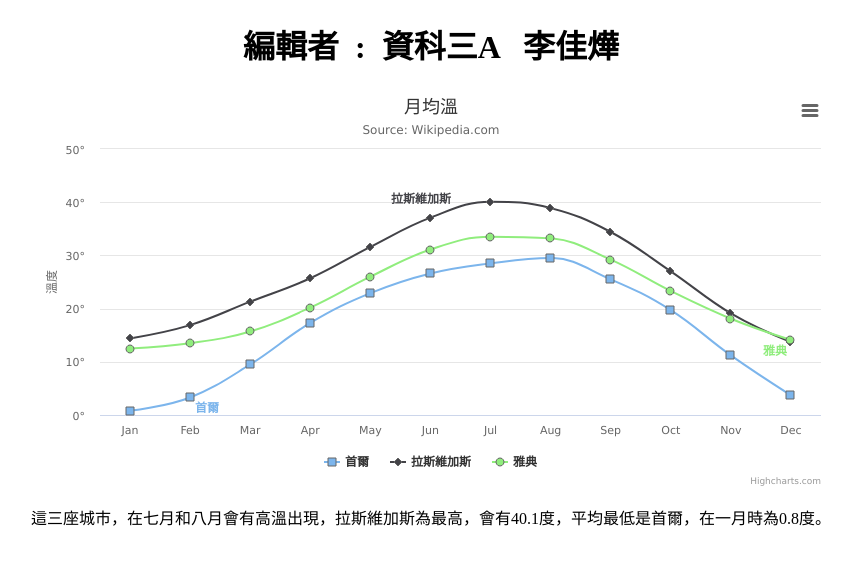
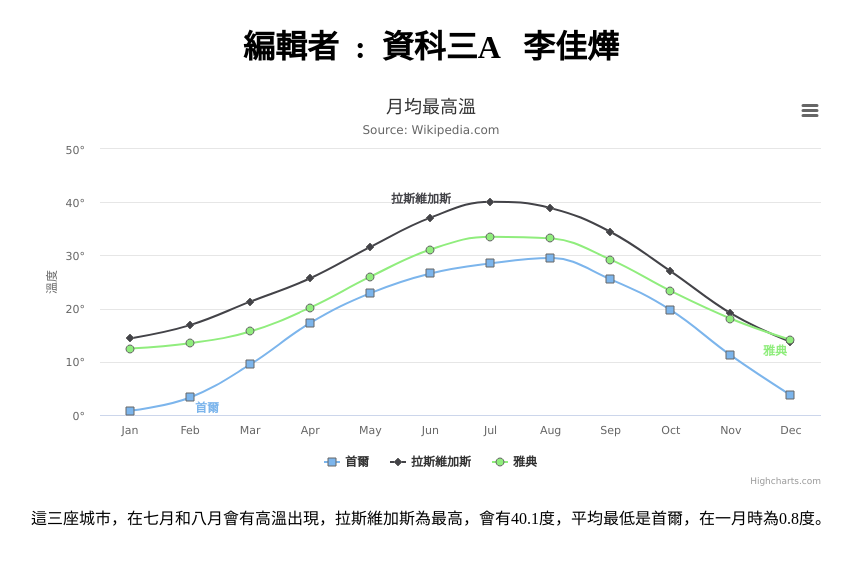
Before and after one commit to joey240317/homew4, a plain HTML site: page index.html in a window 1280 px wide. Shown: the whole page, without its empty margins (209-1061 px from the left). Drawn offline with nearby package versions, Linux system fonts and the light colour scheme.

Commit message:
Add files via upload

```diff
--- a/index.html
+++ b/index.html
@@ -72,7 +72,7 @@
             type: 'spline'
         },
         title: {
-            text: '月均溫'
+            text: '月均最高溫'
         },
         subtitle: {
             text: 'Source: ' +
```
